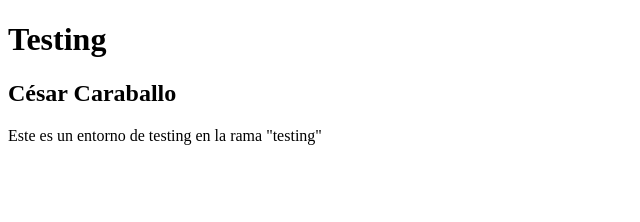
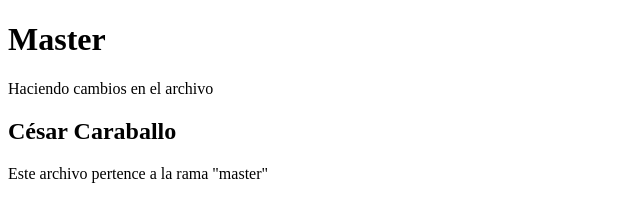
Before and after one commit to cesarcar87/prueba, a plain HTML site: page index.html in a window 1280 px wide. Shown: the whole page, without its empty margins (0-640 px from the left). Drawn offline with Linux system fonts and the light colour scheme.

Commit message:
Se modifica el index.html para master

```diff
--- a/index.html
+++ b/index.html
@@ -7,13 +7,14 @@
 </head>
 <body>
     <header>
-        <h1>Testing</h1>
+        <h1>Master</h1>
+        <p>Haciendo cambios en el archivo</p>
     </header>
     <div class="container">
         <h2>César Caraballo</h2>
     </div>
     <footer>
-        <p>Este es un entorno de testing en la rama "testing"</p>
+        <p>Este archivo pertence a la rama "master"</p>
     </footer>
 </body>
 </html>
```
